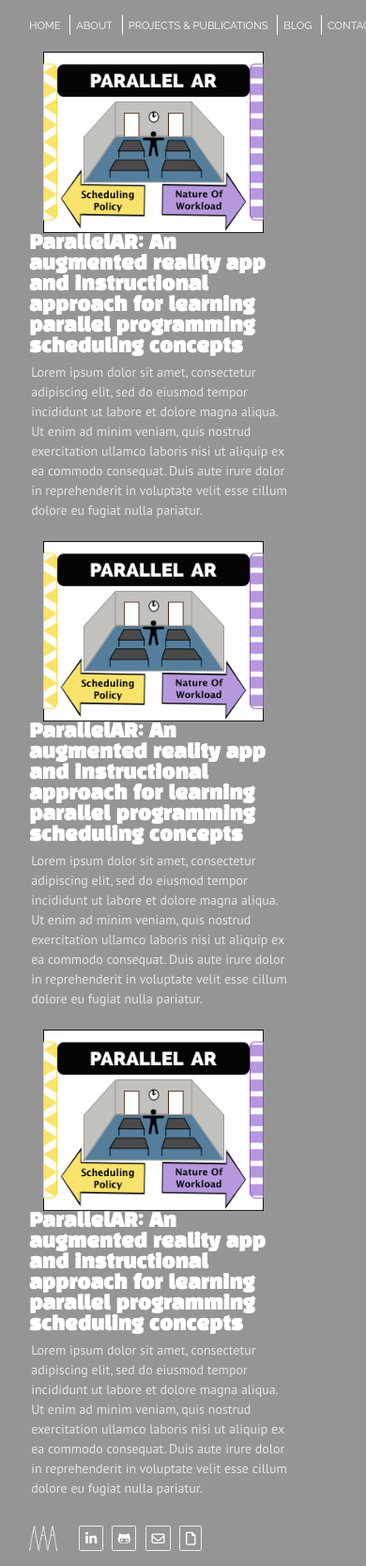
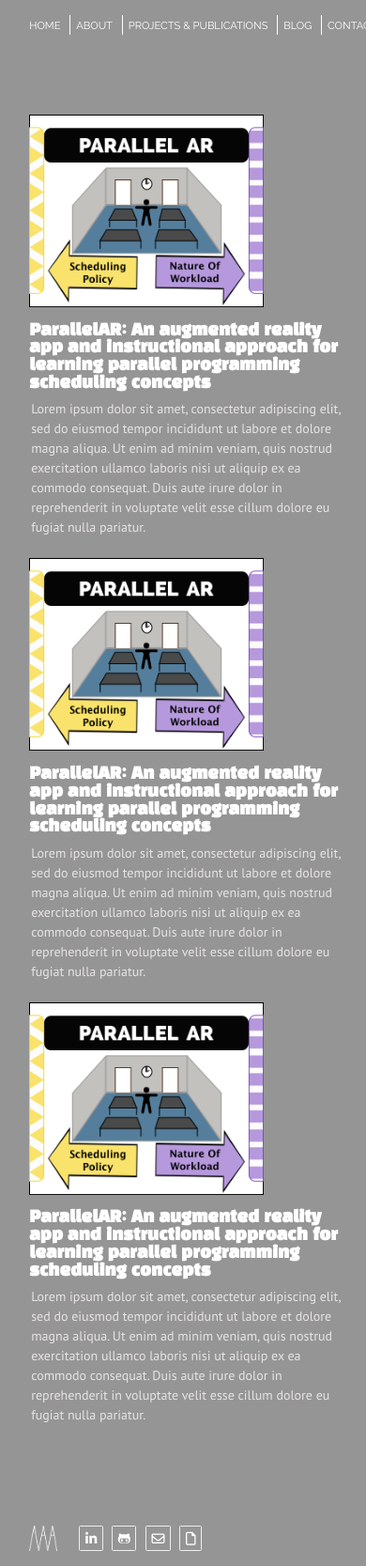
Before and after one commit to maabernethy/maabernethy.github.io, a Jekyll site: the page built from projects.md, in a window 390 px wide. Shown: the whole page at 94% size. Built offline with Jekyll 4.4.1, drawn with Linux system fonts in a browser that asks for light colours; nearby versions of some CDN libraries; library files that are not in the unit come from our copies.

Commit message:
Projects = Responsive

```diff
--- a/_sass/responsive.scss
+++ b/_sass/responsive.scss
@@ -19,6 +19,15 @@
     }
     .condense {
       width: 70%;
+    }
+
+    &#projects {
+      .project_entry {
+        img {
+           float: unset;
+           padding-left: unset;
+        }
+      }
     }
 
     &#about {
@@ -43,8 +52,10 @@
   }
 }
 @media #{$medium-and-up} {
-  body .condense {
-    width: 80%;
+  body {
+    .condense {
+      width: 80%;
+    }
 
     &#about {
       .row {
@@ -61,11 +72,32 @@
   }
 }
 @media #{$medium-and-down} {
-  body .condense {
-    width: 70%;
+  body {
+    .condense {
+      width: 70%;
+    }
+
+    &#projects {
+      .project_entry div {
+        width: 95%;
+
+        h6 {
+          font-size: 17px;
+        }
+      }
+    }
   }
 }
 @media #{$large-and-up} {
 }
 @media #{$extra-large-and-up} {
 }
+@media #{$medium-only} {
+  body {
+    &#about {
+      .description {
+        width: 55%;
+      }
+    }
+  }
+}
```
